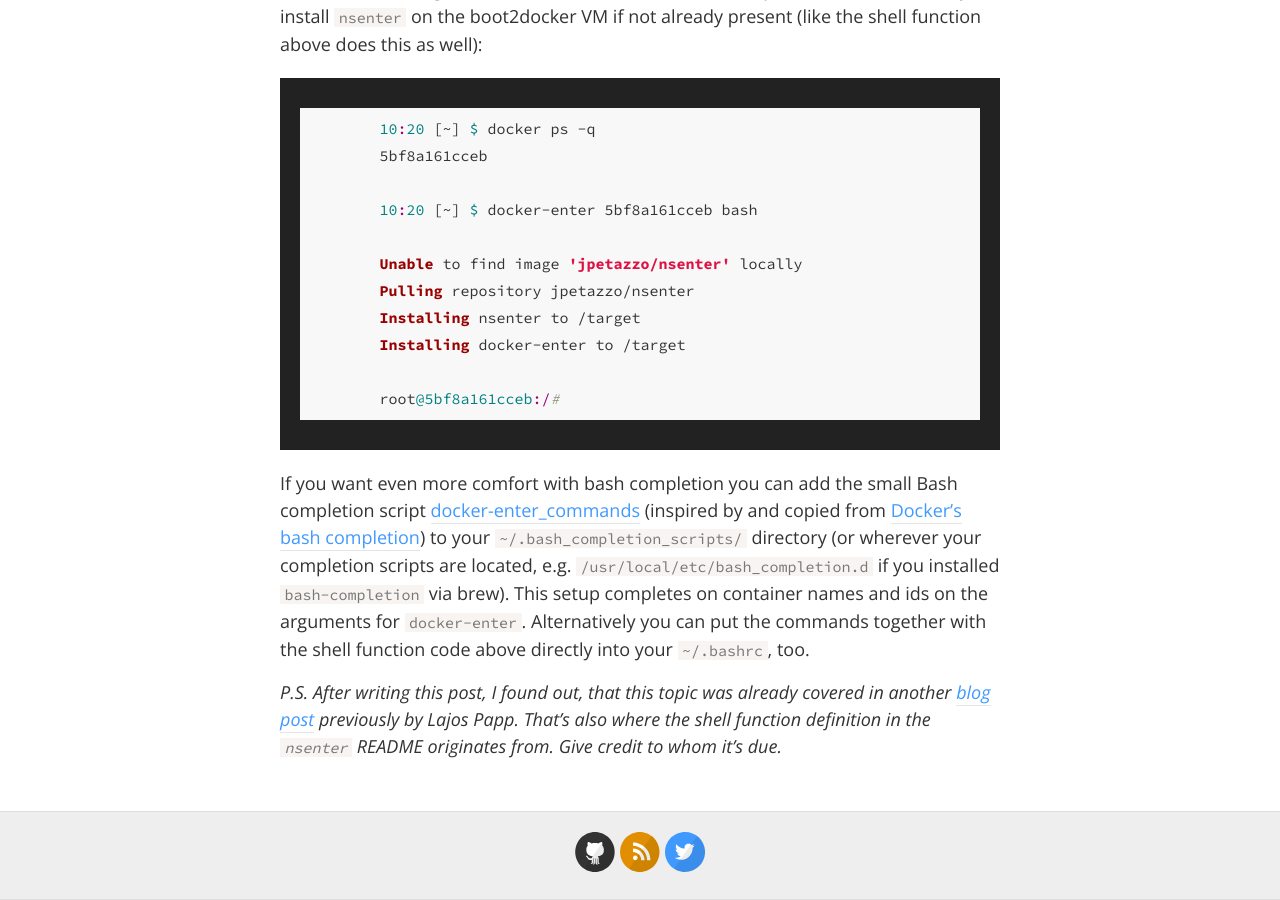
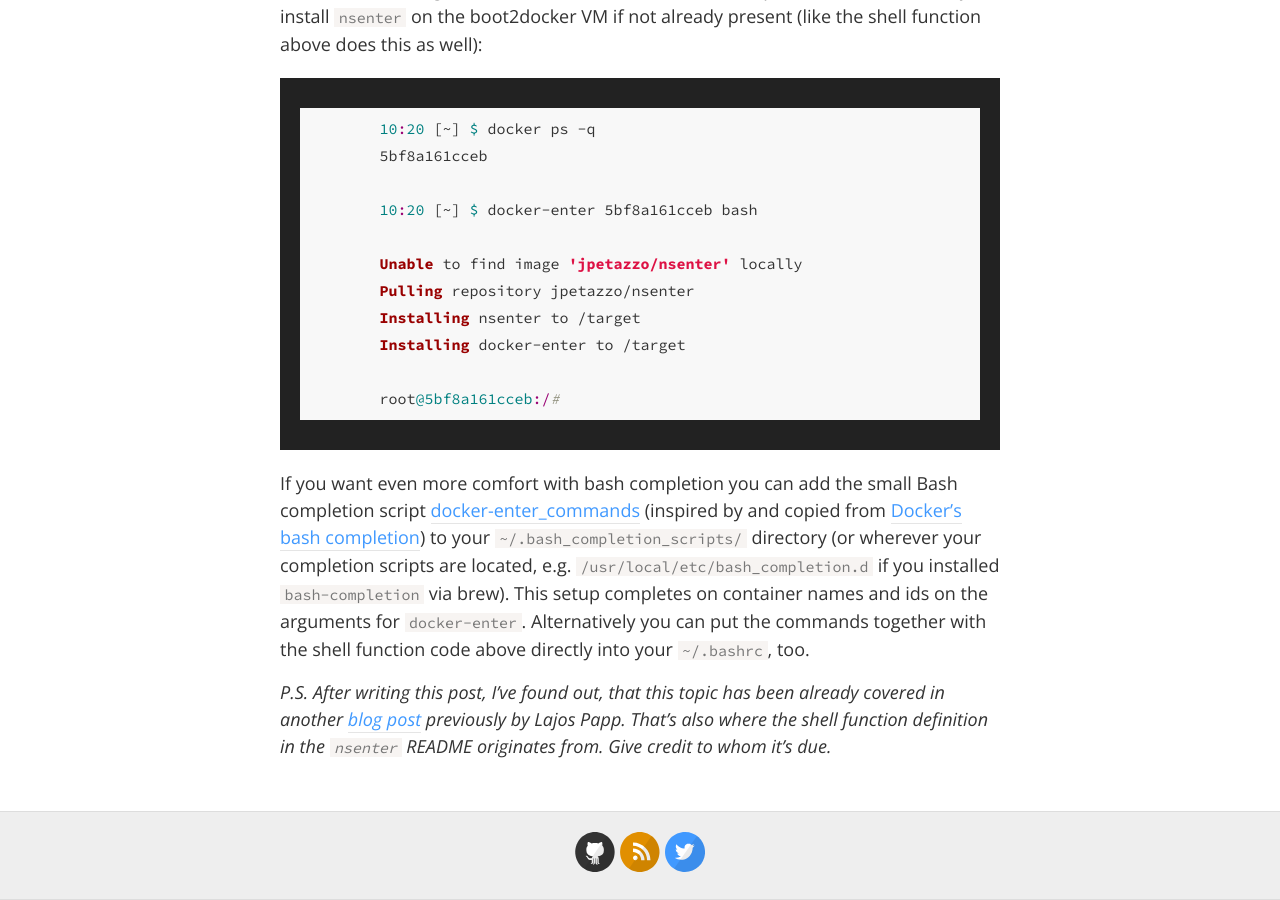
Before and after one commit to rhuss/rhuss.github.io, a Jekyll site: the page built from _posts/2014-9-1-NSEnter-with-Boot2Docker.md, in a window 1280 px wide and 900 px high, scrolled down 1151 px. Built offline with Jekyll 4.4.1, drawn with Linux system fonts in a browser that asks for light colours; nearby versions of some CDN libraries; comment, search, counter and statistics services are not loaded.

Commit message:
Fix time hopefully

```diff
--- a/_posts/2014-9-1-NSEnter-with-Boot2Docker.md
+++ b/_posts/2014-9-1-NSEnter-with-Boot2Docker.md
@@ -44,7 +44,7 @@ For a bit more comfort with usage information and error checking you can convert
 If you want even more comfort with bash completion you
 can add the small Bash completion script [docker-enter\_commands][8] (inspired by and copied from [Docker's bash completion][9]) to your `~/.bash_completion_scripts/` directory (or wherever your completion scripts are located, e.g. `/usr/local/etc/bash_completion.d` if you installed `bash-completion` via brew). This setup completes on container names and ids on the arguments for `docker-enter`. Alternatively you can put the commands together with the shell function code above directly into your `~/.bashrc`, too.
 
-*P.S. After writing this post, I found out, that this topic was already covered in another [blog post][10] previously by Lajos Papp. That's also where the shell function definition in the `nsenter` README originates from. Give credit to whom it’s due.*
+*P.S. After writing this post, I've found out, that this topic has been already covered in another [blog post][10] previously by Lajos Papp. That's also where the shell function definition in the `nsenter` README originates from. Give credit to whom it’s due.*
 
 
 [1]:	https://github.com/jpetazzo/nsenter
```
